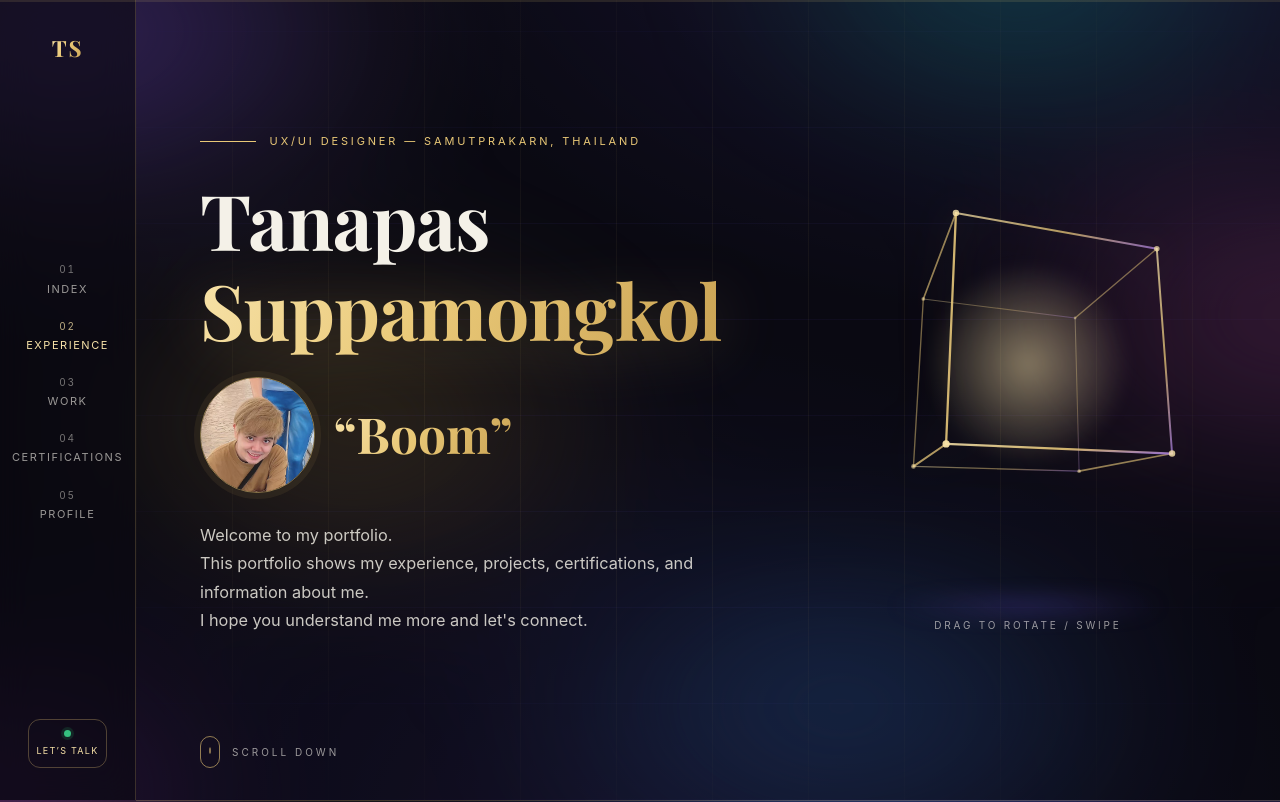
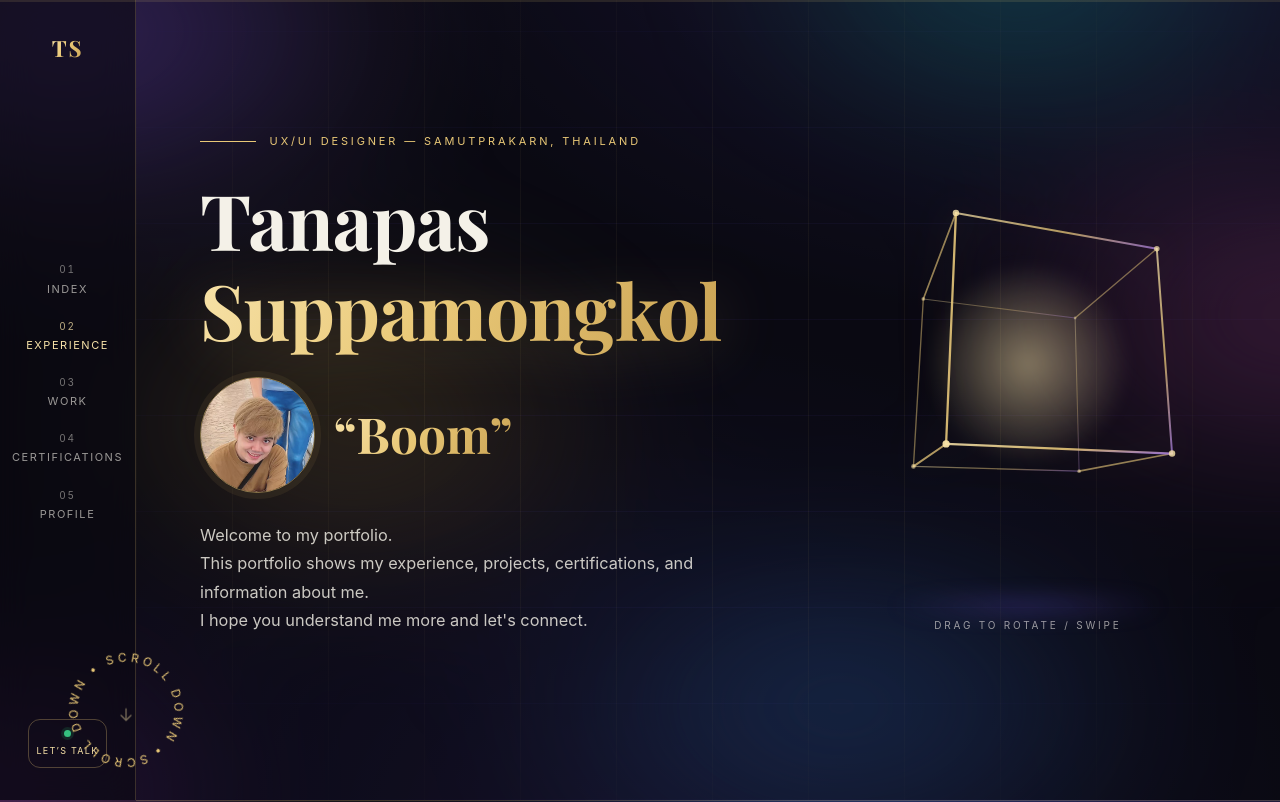
Before and after one commit to mrboomts/tanapasport, a React (Vite) app: page / in a window 1280 px wide. Shown: the top 802 px of the page. Built offline with nearby package versions, Linux system fonts and the light colour scheme; a web font is replaced by a local one.

Commit message:
Add rotating scroll-down ring that follows the cursor or parks on touch

```diff
--- a/src/app/grand/GrandCursor.tsx
+++ b/src/app/grand/GrandCursor.tsx
@@ -1,15 +1,53 @@
-import { useEffect, useRef } from "react";
+import { useEffect, useRef, useState } from "react";
 
 const SPARKS = 18;
+const RING_LABEL = "SCROLL\u00A0DOWN\u00A0•\u00A0SCROLL\u00A0DOWN\u00A0•\u00A0";
 
 /**
- * Pointer flourish: a soft glow that trails the cursor plus sparks that
- * shed when it moves quickly. Fine-pointer devices only, and disabled
- * under prefers-reduced-motion — it is pure decoration.
+ * Pointer flourish plus the rotating "scroll down" ring.
+ *
+ * The ring is the same motif on every device, it just gets a different
+ * home: it trails the cursor where there is one, and parks itself in the
+ * hero on touch. It retires once the hero is behind you, because by then
+ * the instruction is no longer true.
+ *
+ * The glow and sparks are pointer-only decoration and stay disabled for
+ * touch and for prefers-reduced-motion.
  */
 export function GrandCursor() {
   const glowRef = useRef<HTMLDivElement>(null);
+  const ringRef = useRef<HTMLDivElement>(null);
   const layerRef = useRef<HTMLDivElement>(null);
+  const pathRef = useRef<SVGPathElement>(null);
+  const textPathRef = useRef<SVGTextPathElement>(null);
+  const [showRing, setShowRing] = useState(true);
+
+  // Stretch the label to exactly one revolution so the spacing between
+  // every word and bullet is identical, including across the wrap point.
+  useEffect(() => {
+    const path = pathRef.current;
+    const textPath = textPathRef.current;
+    if (!path || !textPath) return;
+    const len = path.getTotalLength();
+    textPath.setAttribute("textLength", String(len));
+    textPath.setAttribute("lengthAdjust", "spacing");
+  }, []);
+
+  // Retire the ring once the hero is scrolled past.
+  useEffect(() => {
+    let raf = 0;
+    const update = () => setShowRing(window.scrollY < window.innerHeight * 0.55);
+    const onScroll = () => {
+      cancelAnimationFrame(raf);
+      raf = requestAnimationFrame(update);
+    };
+    update();
+    window.addEventListener("scroll", onScroll, { passive: true });
+    return () => {
+      cancelAnimationFrame(raf);
+      window.removeEventListener("scroll", onScroll);
+    };
+  }, []);
 
   useEffect(() => {
     const finePointer = window.matchMedia("(pointer: fine)").matches;
@@ -20,7 +58,6 @@ export function GrandCursor() {
     const glow = glowRef.current;
     if (!layer || !glow) return;
 
-    // reusable pool so we never churn DOM nodes
     const pool: HTMLSpanElement[] = [];
     for (let i = 0; i < SPARKS; i++) {
       const s = document.createElement("span");
@@ -34,6 +71,8 @@ export function GrandCursor() {
     let ty = window.innerHeight / 2;
     let gx = tx;
     let gy = ty;
+    let rx = tx;
+    let ry = ty;
     let lastX = tx;
     let lastY = ty;
     let visible = false;
@@ -56,14 +95,11 @@ export function GrandCursor() {
       if (speed > 9) {
         const s = pool[cursor];
         cursor = (cursor + 1) % SPARKS;
-        const jitterX = (Math.random() - 0.5) * 26;
-        const jitterY = (Math.random() - 0.5) * 26;
-        s.style.left = `${tx + jitterX}px`;
-        s.style.top = `${ty + jitterY}px`;
+        s.style.left = `${tx + (Math.random() - 0.5) * 26}px`;
+        s.style.top = `${ty + (Math.random() - 0.5) * 26}px`;
         s.style.setProperty("--dx", `${(Math.random() - 0.5) * 44}px`);
         s.style.setProperty("--dy", `${18 + Math.random() * 34}px`);
         s.style.setProperty("--sz", `${3 + Math.random() * 3}px`);
-        // restart the animation on a reused node
         s.classList.remove("is-on");
         void s.offsetWidth;
         s.classList.add("is-on");
@@ -80,6 +116,14 @@ export function GrandCursor() {
       gx += (tx - gx) * 0.13;
       gy += (ty - gy) * 0.13;
       glow.style.transform = `translate3d(${gx}px, ${gy}px, 0)`;
+
+      // the ring lags a little further behind for a trailing feel
+      if (ringRef.current) {
+        rx += (tx - rx) * 0.08;
+        ry += (ty - ry) * 0.08;
+        ringRef.current.style.transform = `translate3d(${rx}px, ${ry}px, 0)`;
+      }
+
       raf = requestAnimationFrame(tick);
     };
 
@@ -99,6 +143,22 @@ export function GrandCursor() {
     <div className="g-cursor" aria-hidden>
       <div className="g-cursor-glow" ref={glowRef} />
       <div className="g-cursor-sparks" ref={layerRef} />
+
+      <div className="g-ring" ref={ringRef} data-hidden={!showRing}>
+        <svg viewBox="0 0 100 100" className="g-ring-svg">
+          <defs>
+            <path ref={pathRef} id="g-ring-path" d="M 50,11 a 39,39 0 1,1 -0.01,0" fill="none" />
+          </defs>
+          <text className="g-ring-text">
+            <textPath ref={textPathRef} href="#g-ring-path" startOffset="0">
+              {RING_LABEL}
+            </textPath>
+          </text>
+        </svg>
+        <svg className="g-ring-arrow" viewBox="0 0 24 24" fill="none" strokeWidth="1.6">
+          <path d="M12 5v14M6 13l6 6 6-6" stroke="currentColor" strokeLinecap="round" strokeLinejoin="round" />
+        </svg>
+      </div>
     </div>
   );
 }
--- a/src/app/grand/GrandHero.tsx
+++ b/src/app/grand/GrandHero.tsx
@@ -115,12 +115,6 @@ export function GrandHero() {
           </motion.div>
         </div>
 
-        <div className="g-scrollcue" aria-hidden>
-          <span className="g-scrollcue-mouse">
-            <span className="g-scrollcue-wheel" />
-          </span>
-          Scroll down
-        </div>
       </section>
 
       {/* Organisations ticker */}
--- a/src/styles/theme-grand.css
+++ b/src/styles/theme-grand.css
@@ -2268,3 +2268,91 @@
   z-index: 0;
   background: rgba(10, 9, 18, 0.45);
 }
+
+/* ============================================================
+   Rotating "scroll down" ring
+   One motif, two homes: it trails the cursor where there is one,
+   and parks itself in the hero on touch / reduced-motion.
+   ============================================================ */
+.g-ring {
+  position: absolute;
+  top: 0;
+  left: 0;
+  width: 108px;
+  height: 108px;
+  margin: -54px 0 0 -54px;
+  pointer-events: none;
+  opacity: 1;
+  transition: opacity 0.5s ease;
+  will-change: transform;
+}
+
+.g-ring[data-hidden="true"] {
+  opacity: 0;
+}
+
+.g-ring-svg {
+  width: 100%;
+  height: 100%;
+  overflow: visible;
+  animation: g-ring-spin 16s linear infinite;
+}
+
+.g-ring-text {
+  font-family: var(--font-body);
+  /* two repeats sized to fill the circumference without the words
+     running into each other */
+  font-size: 9.6px;
+  letter-spacing: 0.2em;
+  fill: var(--g-gold);
+}
+
+.g-ring-arrow {
+  position: absolute;
+  top: 50%;
+  left: 50%;
+  width: 20px;
+  height: 20px;
+  margin: -10px 0 0 -10px;
+  color: var(--g-gold-lt);
+  animation: g-ring-arrow 1.9s ease-in-out infinite;
+}
+
+@keyframes g-ring-spin {
+  to {
+    transform: rotate(360deg);
+  }
+}
+
+@keyframes g-ring-arrow {
+  0%, 100% {
+    transform: translateY(0);
+    opacity: 1;
+  }
+  55% {
+    transform: translateY(5px);
+    opacity: 0.4;
+  }
+}
+
+/* No pointer to follow — anchor it where the old scroll cue sat. */
+/* No pointer to follow — anchor it where the old scroll cue sat, and
+   size it up a little since it is the only scroll affordance there. */
+@media (hover: none), (pointer: coarse), (prefers-reduced-motion: reduce) {
+  .g-ring {
+    top: auto;
+    left: var(--g-pad-x);
+    bottom: 1.75rem;
+    width: 124px;
+    height: 124px;
+    margin: 0;
+    transform: none !important;
+  }
+}
+
+@media (prefers-reduced-motion: reduce) {
+  .g-ring-svg,
+  .g-ring-arrow {
+    animation: none;
+  }
+}
```
